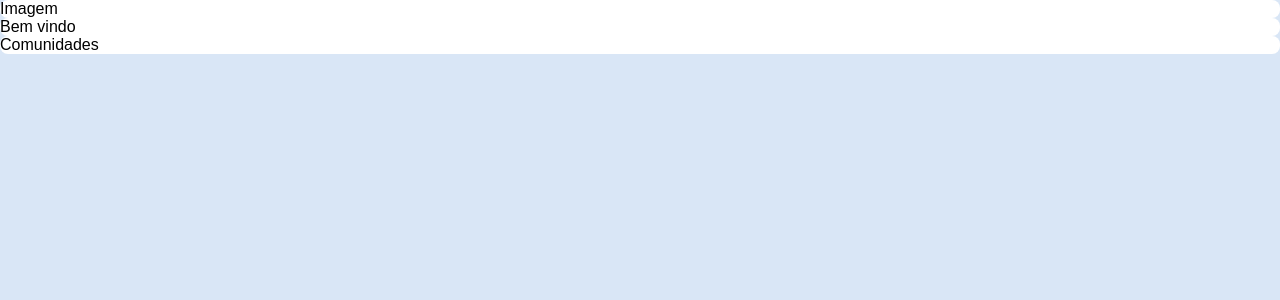
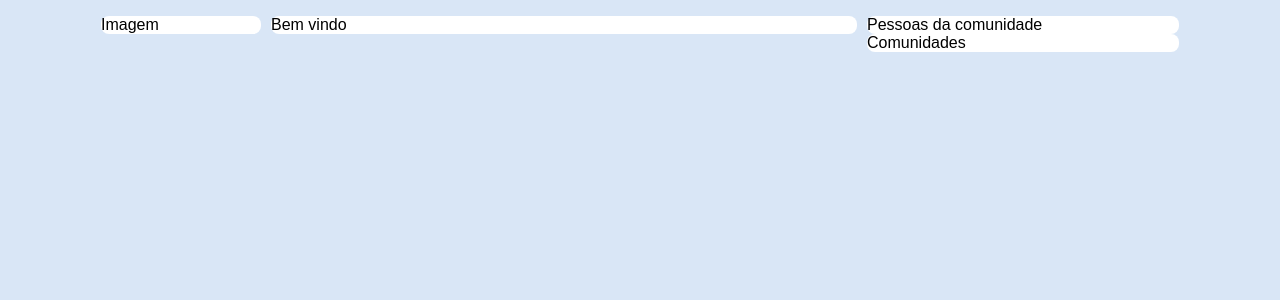
Before and after one commit to gabinag/alurakut, a Next.js app in the folder alurakut/: page / in a window 1280 px wide. Shown: the top 300 px of the page. Built offline with nearby package versions, Linux system fonts and the light colour scheme.

Commit message:
Create MainGrid component and add className

```diff
--- a/alurakut/pages/index.js
+++ b/alurakut/pages/index.js
@@ -10,18 +10,57 @@
   border-radius: 8px;
 `;
 
+const MainGrid = styled.main`
+  width: 100%;
+  display: grid;
+  grid-gap: 10px;
+  margin-right: auto;
+  margin-left: auto;
+  max-width: 500px;
+  padding: 16px;
+
+  .profileArea {
+    display: none;
+    @media(min-width: 860px) {
+      display: block;
+    }
+  }
+
+  @media(min-width: 860px) {
+    max-width: 1110px;
+    display: grid;
+    grid-template-areas:
+      "profileArea welcomeArea profileRelationsArea";
+    grid-template-columns: 160px 1fr 312px;
+  }
+
+`;
+
 export default function Home() {
   return (
-  <main>
+  <MainGrid>
+    <div className= "profileArea" style= {{ gridArea: 'profileArea'}}>
       <Box>
         Imagem
       </Box>
+    </div>
+
+    <div className="welcomeArea" style= {{ gridArea: 'welcomeArea'}}>
       <Box>
         Bem vindo
+    </Box>
+    </div>
+
+
+    <div className="profileRelationsArea" style= {{ gridArea: 'profileRelationsArea'}}>
+      <Box>
+        Pessoas da comunidade
+
       </Box>
       <Box>
         Comunidades
       </Box>
-  </main>
+    </div>
+  </MainGrid>
   )
 }
```
Lines whose indentation alone changed are shown as unchanged.
